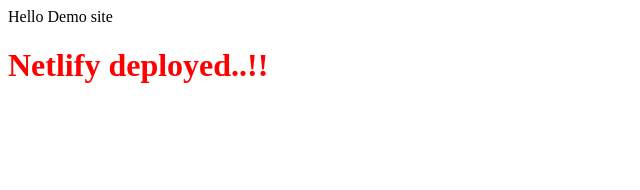
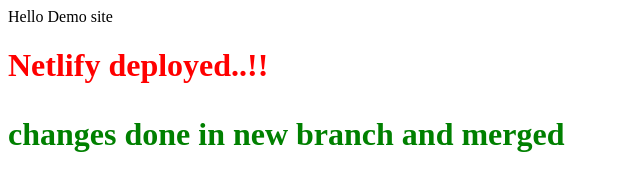
Before and after one commit to harshit-choudhary/student-name-site, a plain HTML site: page index.html in a window 1280 px wide. Shown: the whole page, without its empty margins (0-640 px from the left). Drawn offline with Linux system fonts and the light colour scheme.

Commit message:
Update index.html

```diff
--- a/index.html
+++ b/index.html
@@ -9,10 +9,15 @@
         color: red;
         font-size: 2rem;
       }
+      h3 {
+        color: green;
+        font-size: 2rem;
+      }
     </style>
   </head>
   <body>
     Hello Demo site
     <h1>Netlify deployed..!!</h1>
+    <h3>changes done in new branch and merged</h3>
   </body>
 </html>
```
